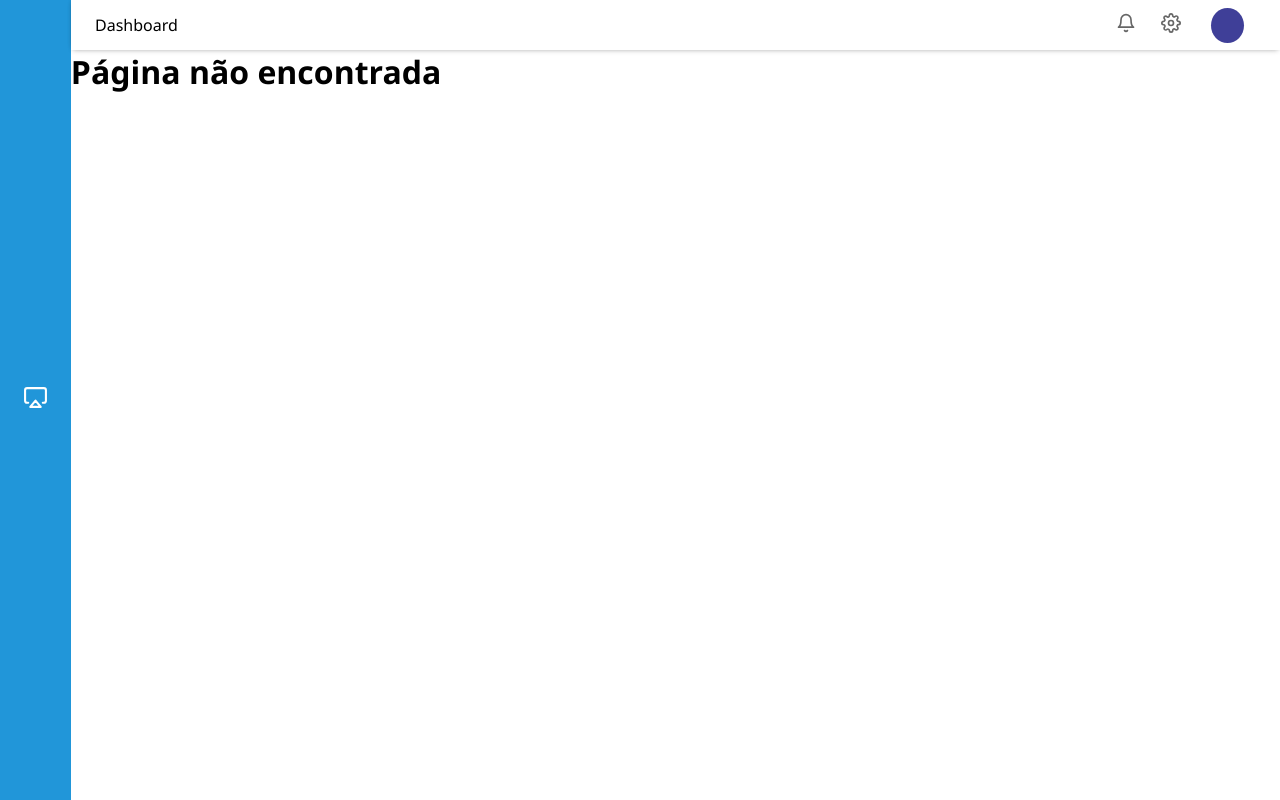
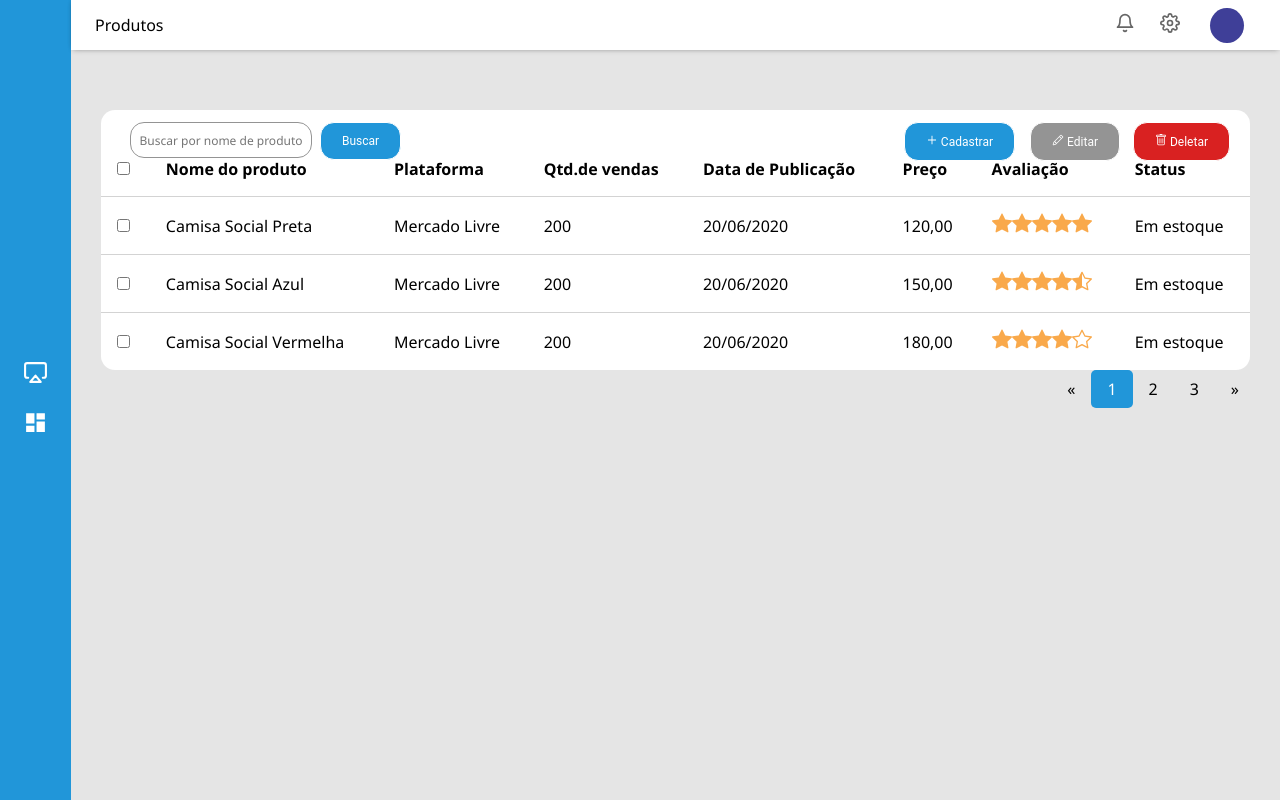
Before and after one commit to gabrieldev525/omnisales, a React (Create React App) app in the folder frontend/: page /#/product/list in a window 1280 px wide. Built offline with nearby package versions, Linux system fonts and the light colour scheme.

Commit message:
Developed product screen

```diff
--- a/frontend/src/App.js
+++ b/frontend/src/App.js
@@ -1,5 +1,5 @@
 // react imports
-import React from 'react'
+import React, {Component} from 'react'
 
 import {
   Route,
@@ -21,6 +21,9 @@ const App = () => {
       <h1>Página não encontrada</h1>
     )
   }
+
+
+
 
   return (
     <>
--- a/frontend/src/components/menu/top-menu.js
+++ b/frontend/src/components/menu/top-menu.js
@@ -13,7 +13,7 @@ import '../../static/css/menu.scss'
 export default function topMenu() {
   return (
     <div className='container'>
-      <span>Dashboard</span>
+      <span>Produtos</span>
       <ul>
         <li>
           <FiBell
--- /dev/null
+++ b/frontend/src/components/tabela/table.js
@@ -0,0 +1,160 @@
+import React,{Component, Fragment} from 'react'
+import '../../static/css/table.scss'
+import {
+    BsStarFill,
+    BsStarHalf,
+    BsStar,
+    BsPencil,
+    BsTrash
+  } from 'react-icons/bs'
+  import {
+    AiOutlinePlus
+  } from 'react-icons/ai'
+
+  import '../../static/css/cadastroProduto.scss'
+
+
+const produtos = [
+    {
+
+        nomeDoProduto: 'Camisa Social Preta',
+        platafroma: 'Mercado Livre',
+        qtdDeVendas: '200',
+        dataDePublicacao: '20/06/2020',
+        preco: '120,00',
+        avaliacao: 5,
+        status: 'Em estoque'
+    },
+
+    {
+        nomeDoProduto: 'Camisa Social Azul',
+        platafroma: 'Mercado Livre',
+        qtdDeVendas: '200',
+        dataDePublicacao: '20/06/2020',
+        preco: '150,00',
+        avaliacao: 4.5,
+        status: 'Em estoque'
+    },
+
+    {
+        nomeDoProduto: 'Camisa Social Vermelha',
+        platafroma: 'Mercado Livre',
+        qtdDeVendas: '200',
+        dataDePublicacao: '20/06/2020',
+        preco: '180,00',
+        avaliacao: 4,
+        status: 'Em estoque'
+    }
+
+];
+
+const TableHeadbutton = () => {
+    return (
+        <thead>
+            <tr>
+                <th><input  className="inputProcurar" placeholder="Buscar por nome de produto"></input> <button className="botaoBuscar">Buscar</button></th>
+                <th><button className="cadastrar" ><AiOutlinePlus color='#fffff' size={12} /> Cadastrar</button> </th>
+                <th><button className="editar"> <BsPencil color='#fffff' size={12}  /> Editar</button></th>
+                <th><button className="deletar"> <BsTrash color='#fffff' size={12} /> Deletar</button></th>
+                <th></th>
+                <th></th>
+
+
+
+            </tr>
+        </thead>
+    );
+}
+
+    // function marcarDesmarcar(source)  {
+    //     checkboxes = document.getElementById('foo');
+    //     for(var i=0, n=checkboxes.length;i<n;i++) {
+    //     checkboxes[i].checked = source.checked;
+    //     }
+    // }
+
+const TableHead = () => {
+    return (
+        <thead>
+            <tr>
+                <th><input type="checkbox" id="checkTodos" ></input></th>
+                <th>Nome do produto</th>
+                <th>Plataforma</th>
+                <th>Qtd.de vendas</th>
+                <th>Data de Publicação</th>
+                <th>Preço</th>
+                <th>Avaliação</th>
+                <th>Status</th>
+            </tr>
+        </thead>
+    );
+}
+
+
+const TableBody = props => {
+    const linhas = produtos.map((linha,index) => {
+
+        let has_decimal_point = linha.avaliacao.toString().split('.').length > 1
+        let stars = []
+        for (let i = 0; i < 5 ; i++) {
+            if (i + 1 <= linha.avaliacao) {
+                stars.push(<BsStarFill color='#F9A94B' size={20} />)
+            }else if (has_decimal_point){
+                stars.push(<BsStarHalf color='#F9A94B' size={20} />)
+            }else{
+                stars.push(<BsStar color='#F9A94B' size={20} />)
+            }
+
+        }
+
+
+
+
+        return(
+            <tr key={index}>
+                <td><input type="checkbox" id="foo" name="foo"  ></input></td>
+                <td id="nomeDoProduto">{linha.nomeDoProduto}</td>
+                <td id="plataforma">{linha.platafroma}</td>
+                <td id="qtdDeVendas">{linha.qtdDeVendas}</td>
+                <td id="dataDePublicacao">{linha.dataDePublicacao}</td>
+                <td id="preco">{linha.preco}</td>
+                <td id="stars">{stars}</td>
+                <td id="status">{linha.status}</td>
+            </tr>
+        )
+    });
+
+    return(
+        <tbody id="tabela">
+            {linhas}
+        </tbody>
+    )
+}
+
+
+
+class Tabela extends Component {
+    render(){
+
+        return(
+            <>
+                <table className="tabela">
+                    <TableHeadbutton />
+                    <TableHead />
+                    <TableBody produtos = {produtos} />
+                    <div class="pagination">
+                        <a href="#">&laquo;</a>
+                        <a href="#" className="active">1</a>
+                        <a href="#">2</a>
+                        <a href="#">3</a>
+                        <a href="#">&raquo;</a>
+                    </div>
+                </table>
+
+
+            </>
+        );
+    }
+}
+
+export default Tabela;
--- a/frontend/src/routers.js
+++ b/frontend/src/routers.js
@@ -8,7 +8,13 @@ import MainPage from './containers/main'
 import {
   FiAirplay
 } from 'react-icons/fi'
+import {
+  MdDashboard
+} from 'react-icons/md'
 
+
+
+import Tabela from './components/tabela/table'
 export const routes = [
   {
     path: '/',
@@ -18,6 +24,15 @@ export const routes = [
     name: 'Início',
     icon: <FiAirplay />
   },
+
+  {
+    path: '/product/list',
+    component: Tabela,
+    exact: true,
+    menu: true,
+    name: 'Produtos',
+    icon: <MdDashboard color='#fffff' />
+  },
 ]
 
 export default routes
--- /dev/null
+++ b/frontend/src/static/css/cadastroProduto.scss
@@ -0,0 +1,14 @@
+#form form input{
+    display: block;
+    margin-top: 10px;
+  }
+
+  #form{
+    width: 500Px;
+    margin:5% auto;
+    background-color:Red;
+  }
+
+   #FormProdutos{
+     display: none;
+  }
--- /dev/null
+++ b/frontend/src/static/css/table.scss
@@ -0,0 +1,124 @@
+body{
+    background-color: #E5E5E5;
+}
+
+table {
+    border-collapse: collapse;
+    border-spacing: 0;
+    width: 95%;
+    height: auto;
+    margin: 5% auto;
+    background-color: #FFFFFF;
+    border-radius: 14px;
+
+  }
+  th, td {
+    text-align: left;
+    padding: 16px;
+
+  }
+  td{
+    border-top: 1px solid #D3D3D3;
+}
+.cadastrar{
+    border:1px solid;
+    padding: 11px 21px;
+    vertical-align: middle;
+    background:#2196D9;
+    color:white;
+    border-radius:14px;
+    font-size: 12px;
+    font-family: Roboto;
+    font-style: normal;
+    font-weight: normal;;
+    margin-left: 0;
+    position: absolute;
+    top:122px;
+    right: 265px;
+
+}
+.editar{
+    border:1px solid;
+    padding: 11px 21px;
+    vertical-align: middle;
+    background:#949494;
+    color:white;
+    border-radius:14px;
+    font-size: 12px;
+    font-family: Roboto;
+    font-style: normal;
+    font-weight: normal;
+    position: absolute;
+    top:122px;
+    right: 160px;
+ }
+ .deletar{
+    border:1px solid;
+    padding: 11px 21px;
+    vertical-align: middle;
+    background:#D92121;
+    color:white;
+    border-radius:14px;
+    font-size: 12px;
+    font-family: Roboto;
+    font-style: normal;
+    font-weight: normal;
+    position: absolute;
+    top:122px;
+    right: 50px;
+ }
+ .botaoBuscar{
+    border:1px solid;
+    padding: 11px 21px;
+    vertical-align: middle;
+    background:#2196D9;
+    color:white;
+    border-radius:14px;
+    font-size: 12px;
+    font-family: Roboto;
+    font-style: normal;
+    font-weight: normal;
+    left: 320px;
+    top:122px;
+    position: absolute;
+
+
+
+ }
+ .inputProcurar{
+    width: 180px;
+    border: 1px solid #949494;
+    border-radius: 14px;
+    height: 34px;
+    font-size: 12px;
+    text-align: center;
+    position: absolute;
+    top: 122px;
+    left: 130px;
+    margin-bottom: 10px;
+ }
+
+ .pagination {
+    display: inline-block;
+    position: absolute;
+    top: 430    px;
+    right: 25px;
+  }
+
+  .pagination a {
+    color: black;
+    float: left;
+    padding: 8px 16px;
+    text-decoration: none;
+  }
+
+  .pagination a.active {
+    background-color: #2196D9;
+    color: white;
+    border-radius: 5px;
+  }
+
+  .pagination a:hover:not(.active) {
+    background-color: #ddd;
+    border-radius: 5px;
+  }
```
Also changed, not shown: 1 other file (tests, documents, lock files or other folders).
